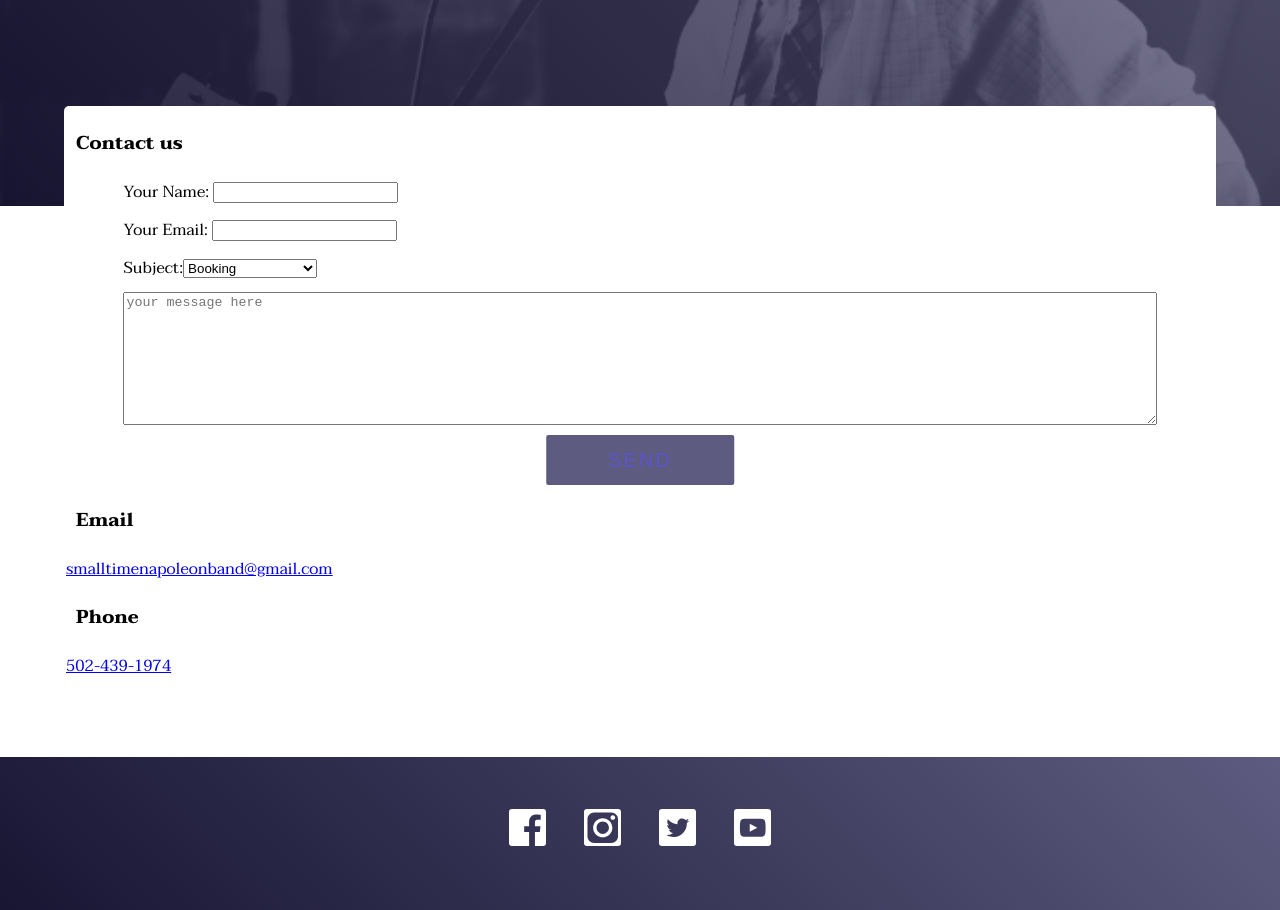
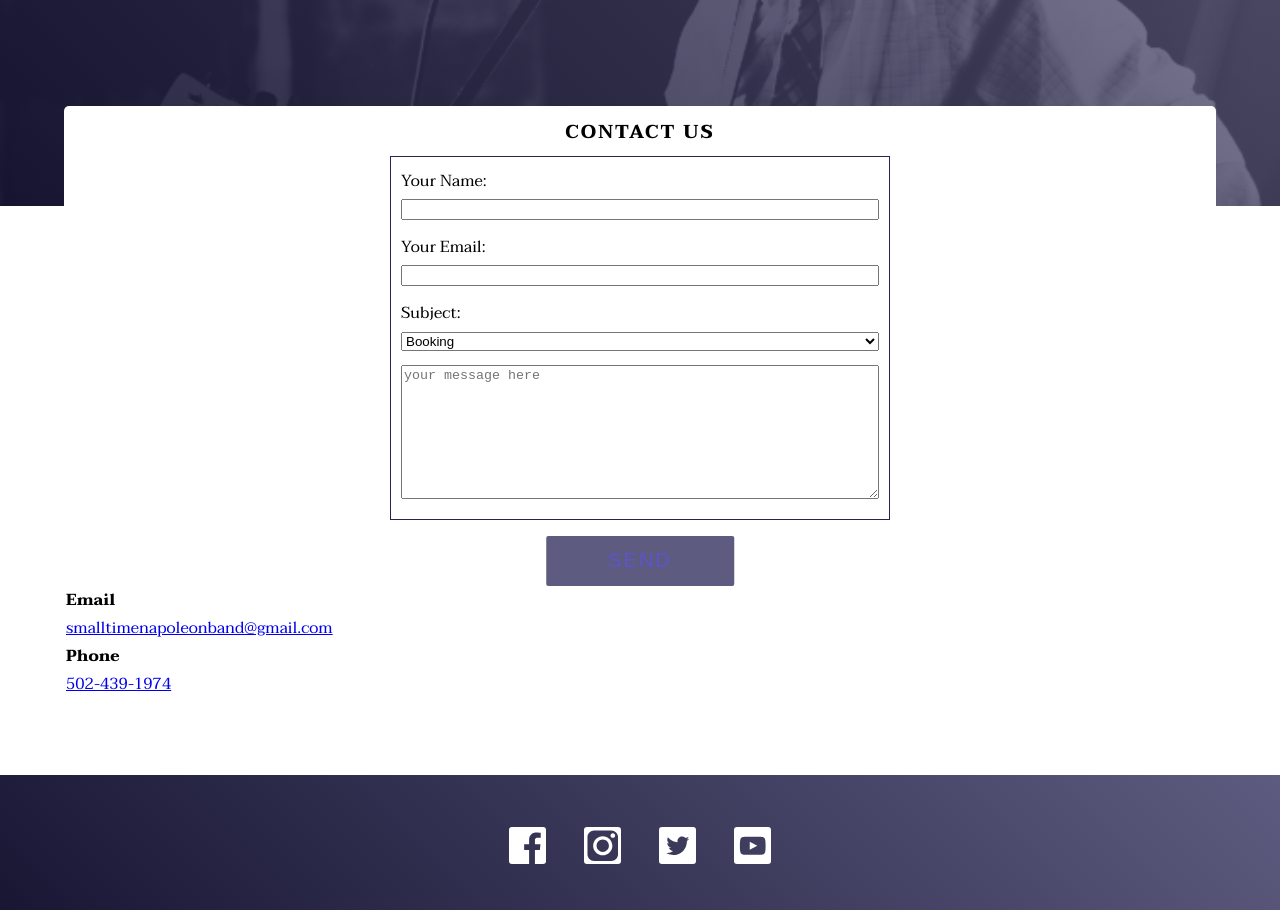
Before and after one commit to harrypotter518/small-time-napoleon, a React (Create React App) app: page / in a window 1280 px wide. Shown: the part 6680-7590 px from the top of the page. Built offline with nearby package versions, Linux system fonts and the light colour scheme.

Commit message:
slight form css update. add input on public html for select field

```diff
--- a/public/index.html
+++ b/public/index.html
@@ -46,11 +46,7 @@
     </noscript>
 
     <form name="contact" netlify netlify-honeypot="bot-field" action="../public/success.html" hidden>
-      <select name="subject">
-        <option value="Booking">Booking</option>
-        <option value="General Question">General Questions</option>
-        <option value="Other">Other</option>
-      </select>
+      <input name="subject" type="text" />
       <input name="bot-field" type="text" />
       <input name="contactName" type="text" />
       <input name="contactUser" type="email" />
--- a/src/App.css
+++ b/src/App.css
@@ -365,23 +365,38 @@ button {
     background: white;
     border-radius: 5px; }
     .contact .form h3 {
-      padding-left: 10px; }
+      margin: 16px auto;
+      line-height: 16px;
+      width: 187.5px;
+      text-transform: uppercase;
+      letter-spacing: 2px;
+      text-align: center; }
     .contact .form form {
-      width: 90%;
+      width: 95%;
       margin: 0 auto; }
       .contact .form form .inputs {
+        border: 1px #262355 solid;
+        padding: 10px;
+        margin: 0 auto;
+        margin-bottom: 16px;
         display: grid;
         grid-auto-rows: auto;
         grid-template-columns: 100%;
         grid-gap: 10px;
-        margin-bottom: 10px; }
+        max-height: 500px;
+        max-width: 500px;
+        transition: all .5s ease; }
         .contact .form form .inputs.sent {
           overflow: hidden;
           max-height: 0;
-          transition: max-height .5s ease; }
+          padding: 0;
+          max-width: 187.5px; }
+        .contact .form form .inputs label input, .contact .form form .inputs label select {
+          width: 100%; }
       .contact .form form textarea {
         width: 100%;
-        height: 10em; }
+        height: 10em;
+        margin-bottom: 10px; }
       .contact .form form .contact-button {
         background: #7269ff;
         position: relative;
@@ -400,6 +415,9 @@ button {
           pointer-events: none; }
         .contact .form form .contact-button.btn-sent {
           color: white; }
+    .contact .form h4 {
+      padding: 0;
+      margin: 0; }
 
 .footer {
   background: linear-gradient(45deg, #161431, #5d5b7f); }
--- a/src/App.js
+++ b/src/App.js
@@ -201,8 +201,6 @@ export default class App extends Component {
       .then(() => alert("Success!"))
       .catch(error => alert(error));
 
-    console.log('clicked')
-
     e.preventDefault()
     this.setState({
       clicked: true,
--- a/src/components/Contact.js
+++ b/src/components/Contact.js
@@ -62,9 +62,9 @@ export default class Contact extends Component {
           </form>
 
 
-          <h3>Email</h3>
+          <h4>Email</h4>
           <a href="mailto:smalltimenapoleonband@gmail.com?Subject=Hello%20amazing%20band%20I%20love">smalltimenapoleonband@gmail.com</a>
-          <h3>Phone</h3>
+          <h4>Phone</h4>
           <a href="#contact">502-439-1974</a>
 
 
--- a/src/sass/_contact.sass
+++ b/src/sass/_contact.sass
@@ -11,26 +11,46 @@
     border-radius: 5px
 
     h3
-      padding-left: 10px
+      margin: 16px auto
+      line-height: 16px
+      width: 187.5px
+      text-transform: uppercase
+      letter-spacing: 2px
+      text-align: center
 
     form
-      width: 90%
+      width: 95%
       margin: 0 auto
 
+
       .inputs
+        border: 1px $monoPrimary solid
+        padding: 10px
+        margin: 0 auto
+        margin-bottom: 16px
         display: grid
         grid-auto-rows: auto
         grid-template-columns: 100%
         grid-gap: 10px
-        margin-bottom: 10px
+        max-height: 500px
+        max-width: 500px
+        transition: all .5s ease
         &.sent
           overflow: hidden
           max-height: 0
-          transition: max-height .5s ease
+          padding: 0
+          max-width: 187.5px
+          // border: none
+
+        label
+          // background: pink
+          input, select
+            width: 100%
 
       textarea
         width: 100%
         height: 10em
+        margin-bottom: 10px
 
       .contact-button
         +button($monoThird)
@@ -40,3 +60,7 @@
           pointer-events: none
         &.btn-sent
           color: white
+
+    h4
+      padding: 0
+      margin: 0
```
